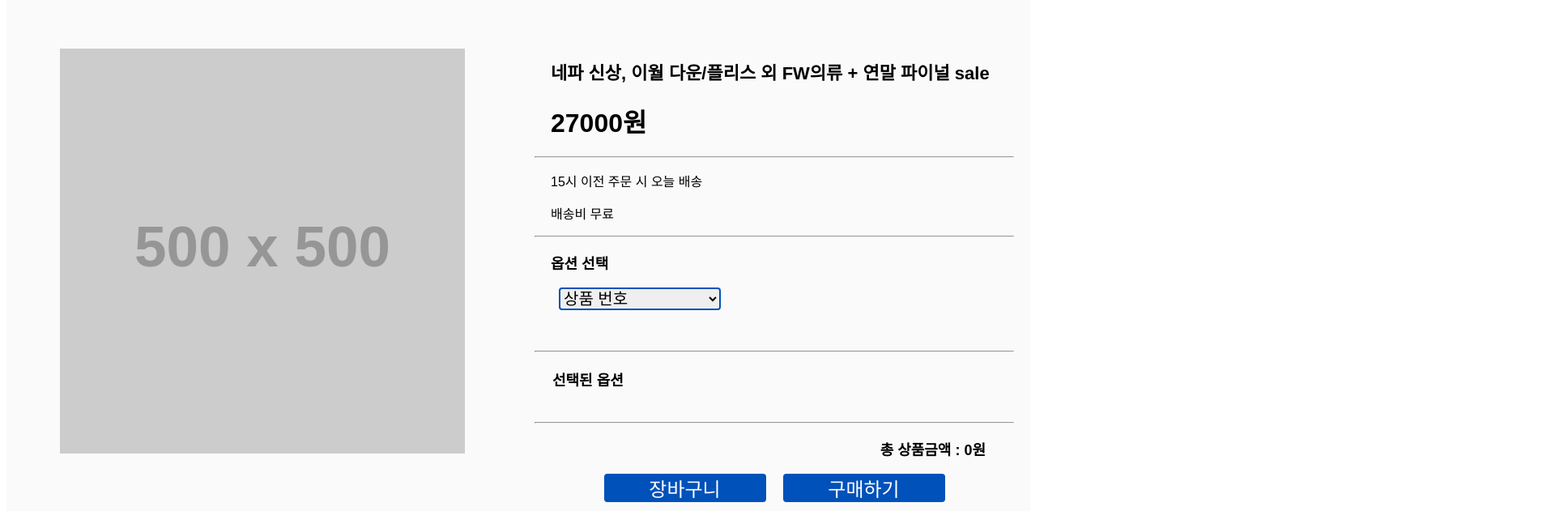
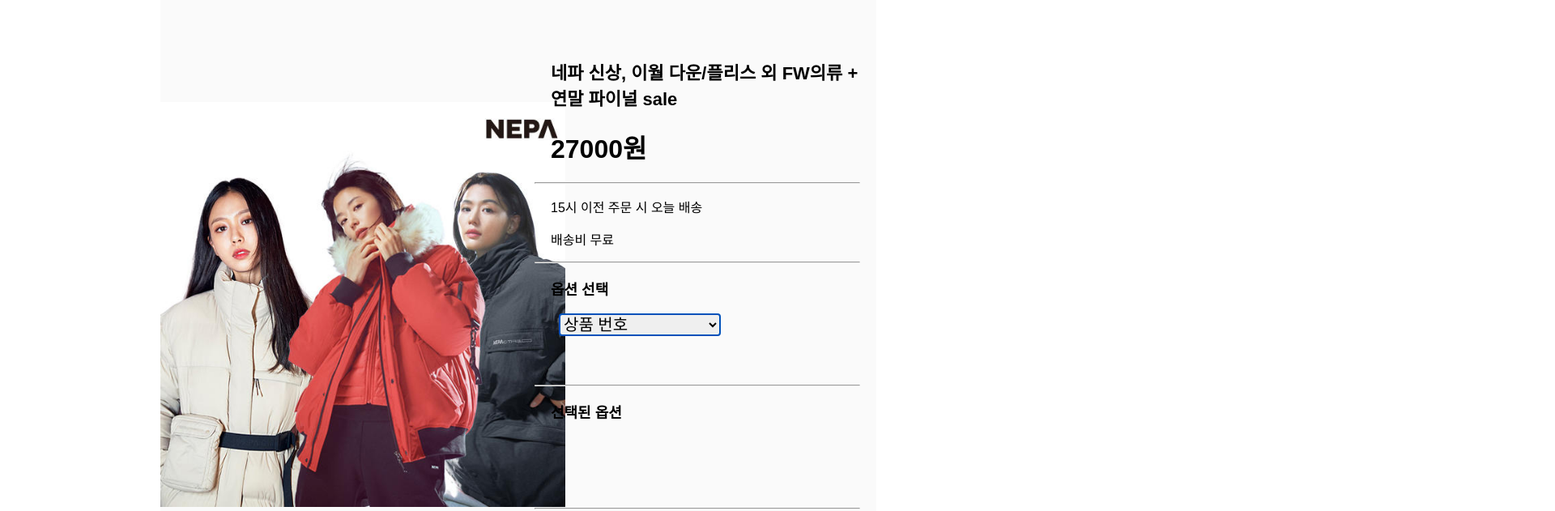
Before and after one commit to sunshine4437/VueStudy, a Vue app: page /productDetail in a window 1280 px wide. Shown: the part 220-851 px from the top of the page at 81% size, 1920 px wide, since content can reach past the window. Built offline with nearby package versions, Linux system fonts and the light colour scheme.

Commit message:
20211229 2135

```diff
--- a/src/App.vue
+++ b/src/App.vue
@@ -18,7 +18,7 @@
 }
 </script>
 
-<sty>
+<style>
 html {
     overflow-y: scroll;
 }
@@ -30,3 +30,5 @@
 }
 
 h1 {
+}
+</style>
--- a/src/views/payment.vue
+++ b/src/views/payment.vue
@@ -198,7 +198,7 @@
                 {
                     number: "1",
                     shopName: "판매자",
-                    image: "http://placehold.it/100X100",
+                    image: "@/components/productDetail/product01.jpg",
                     productName: "상품명<br>옵션 : 선택된 옵션",
                     count: "1개",
                     price: "100,000원",
--- a/src/views/productDetail.vue
+++ b/src/views/productDetail.vue
@@ -2,8 +2,14 @@
     <div class="productDetail">
         <hr />
         <div class="detailTop">
-            <div class="leftBox">
-                <img class="scale-down" src="http://placehold.it/500X500" />
+            <div
+                class="leftBox scale-down"
+                style="margin: auto; text-align: center"
+            >
+                <img
+                    style="width: 500px; height: 500px"
+                    src="@/components/productDetail/product01.jpg"
+                />
             </div>
             <div class="rightBox">
                 <div class="enter"></div>
@@ -25,7 +31,7 @@
                         <select
                             name="searchSelect"
                             class="searchSelectBox"
-                            @change="firstSelected($event)"
+                            @click="firstSelected($event)"
                         >
                             <option value="0">상품 번호</option>
                             <option value="01_7G72068">01_7G72068</option>
@@ -40,7 +46,7 @@
                             name="searchSelect"
                             class="searchSelectBox"
                             v-show="isSelected"
-                            @change="secondSelected($event)"
+                            @click="secondSelected($event)"
                         >
                             <option value="0">사이즈</option>
                             <option value="90">90</option>
@@ -53,12 +59,8 @@
                 </div>
                 <hr />
                 <div class="rightSelected">
-                    <table style="width: 100%">
-                        <tr>
-                            <td style="text-align: left; padding: 0 0 0 20px">
-                                <h3>선택된 옵션</h3>
-                            </td>
-                        </tr>
+                    <h3 style="text-align: left; padding: 0 0 0 20px">선택된 옵션</h3>
+                    <table class="rightSelectedTable" style="width: 100%">
                         <tr v-for="item in items.slice(1)" :key="item">
                             <td>
                                 <span
@@ -69,7 +71,7 @@
                     </table>
                 </div>
                 <div class="clear"></div>
-                <hr>
+                <hr />
                 <div class="rightButton">
                     <h3 style="text-align: right; margin-right: 35px">
                         총 상품금액 : {{ totalPrice }}원
@@ -131,6 +133,7 @@
                 };
                 this.items.push(newItem);
                 this.totalPrice += this.price;
+                event.target.value = 0;
             }
         },
     },
@@ -160,7 +163,7 @@
 
 .detailTop {
     width: 100%;
-    height: 700px;
+    height: auto;
     display: flex;
     background-color: #fafafa;
     margin: 0 0 30px 0;
@@ -193,7 +196,7 @@
 
 .rightSelect {
     width: 100%;
-    height: 20%;
+    height: 150px;
     padding: 0 0 0 20px;
     float: right;
     /* background-color: #fafafa; */
@@ -204,9 +207,12 @@
     float: right;
     padding: 0 35px 20px 0;
     text-align: right;
+    height: 150px;
     /* background-color: #fafafa; */
 }
-
+.rightSelectedTable{
+    overflow: scroll;
+}
 .searchBar {
     display: flex;
     margin: 10px;
```
Also changed, not shown: src/components/productDetail/product01.jpg (added).
